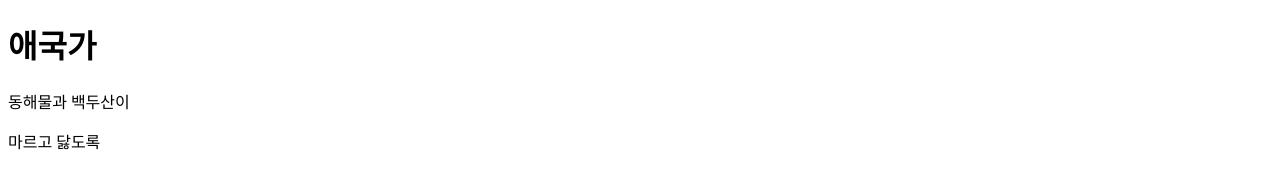
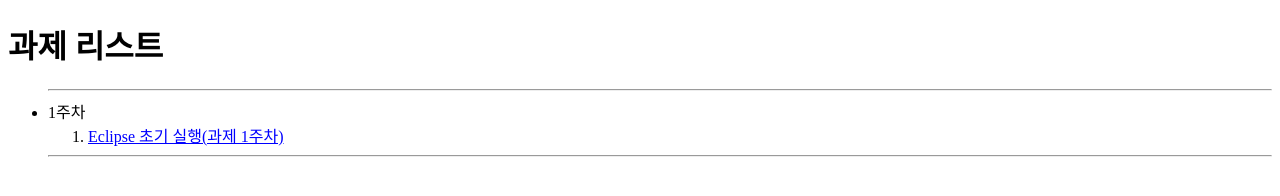
Before and after one commit to junsoo0707/junsoo0707.github.io, a plain HTML site: page html5/basicHtml.html in a window 1280 px wide. Drawn offline with Linux system fonts and the light colour scheme.

Commit message:
Update basicHtml.html

```diff
--- a/html5/basicHtml.html
+++ b/html5/basicHtml.html
@@ -1,13 +1,18 @@
-<!--  basicHtml.html -->
-<!doctype  html>
-<html  lang="ko">
-<head>
+<!doctype html> <!--index.hrml-->
+<html><head>
   <meta charset="utf-8"/>
-  <title>타이틀 표제</title>
-</head>
-<body>
-  <h1>애국가</h1>
-  <p>동해물과 백두산이</p>
-  <p>마르고 닳도록</p>
-</body>
-</html>
+  <meta name="viewport"content="width=device-width,initial-sacle=1"/>
+  <title>개인 과제 리스트</title>
+  <style>
+    a:link {color:blue;text-decoration:none:}a:visited { color:purple;text-decoration:none;}
+    a:hover { text-decoration:underline;}a:active {color:red; text-decoration:none;}
+  </style></head>
+  <body>
+    <h1>과제 리스트</h3>
+    <ul><hr/>
+      <li> 1주차 </li>
+      <ol>
+        <li><a href="https://junsoo0707.github.io">Eclipse 초기 실행(과제 1주차)</a></li>
+      </ol><hr/>
+    </ul>
+  </body></html>
```
